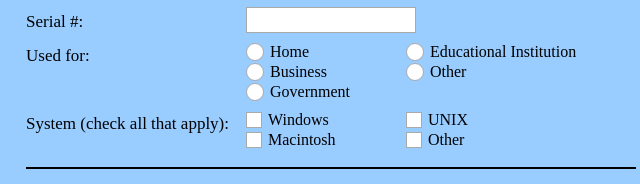
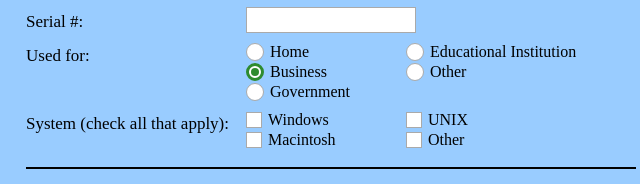
Before and after one commit to hashi0809/baitapform, a plain HTML site: page index.html in a window 1280 px wide. Shown: the part 500-684 px from the top of the page, 309-949 px from the left. Drawn offline with Linux system fonts and the light colour scheme.

Commit message:
Mo ta thay doi

```diff
--- a/index.html
+++ b/index.html
@@ -113,7 +113,7 @@
               Educational Institution</label
             >
             <label
-              ><input type="radio" name="usedFor" value="Business" />
+              ><input type="radio" name="usedFor" value="Business" checked />
               Business</label
             >
             <label
```
